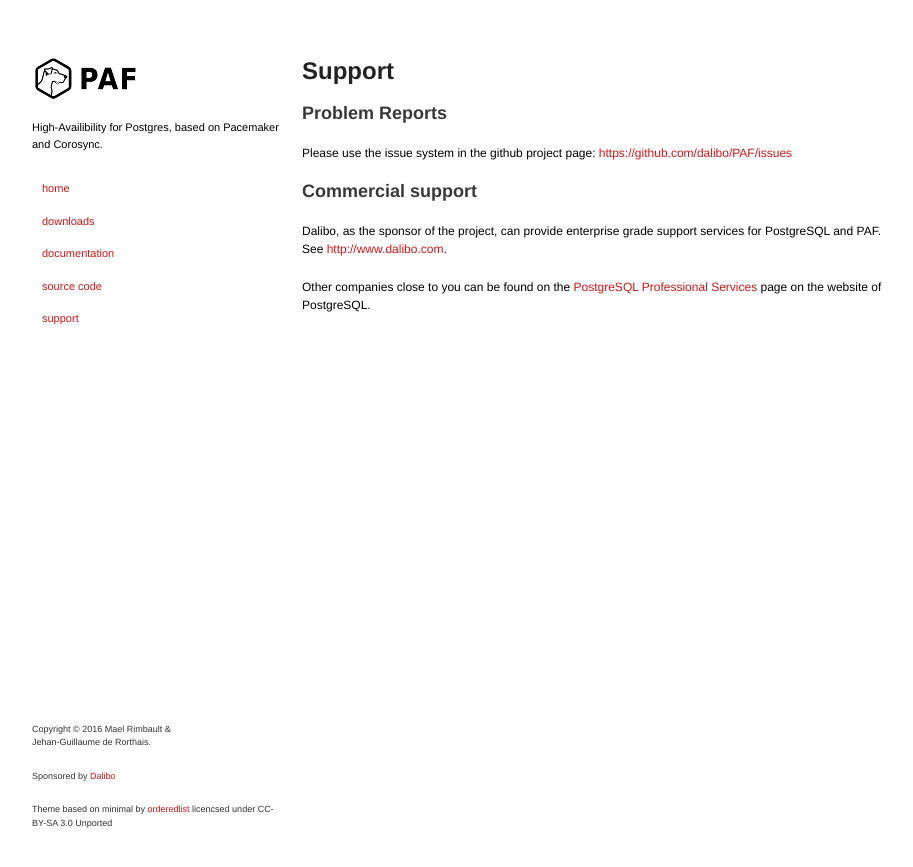
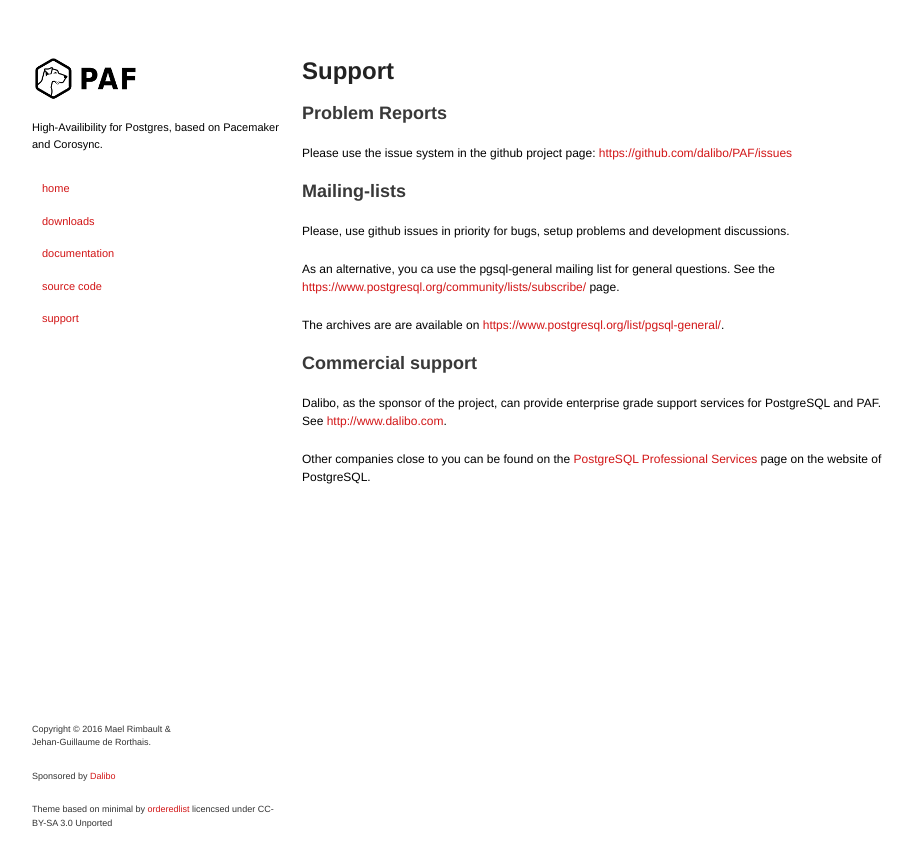
Before and after one commit to ClusterLabs/PAF, a Jekyll site: the page built from support.md, in a window 1280 px wide. Shown: the top 867 px of the page, without its empty margins (173-1086 px from the left). Built offline with Jekyll 4.4.1, drawn with Linux system fonts in a browser that asks for light colours.

Commit message:
Add mailing list info

```diff
--- a/support.md
+++ b/support.md
@@ -9,6 +9,14 @@
 
 Please use the issue system in the github project page: [https://github.com/dalibo/PAF/issues](https://github.com/dalibo/PAF/issues)
 
+## Mailing-lists
+
+Please, use github issues in priority for bugs, setup problems and development discussions.
+
+As an alternative, you ca use the pgsql-general mailing list for general questions. See the [https://www.postgresql.org/community/lists/subscribe/](subscription) page.
+
+The archives are are available on [https://www.postgresql.org/list/pgsql-general/](postgresql.org).
+
 ## Commercial support
 
 Dalibo, as the sponsor of the project, can provide enterprise grade support services for PostgreSQL and PAF. See [http://www.dalibo.com](http://www.dalibo.com).
```
